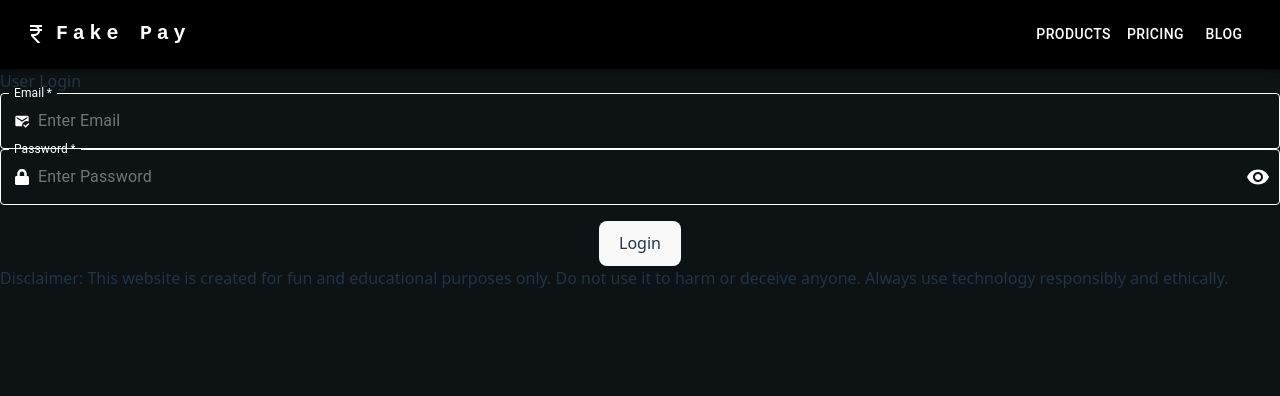
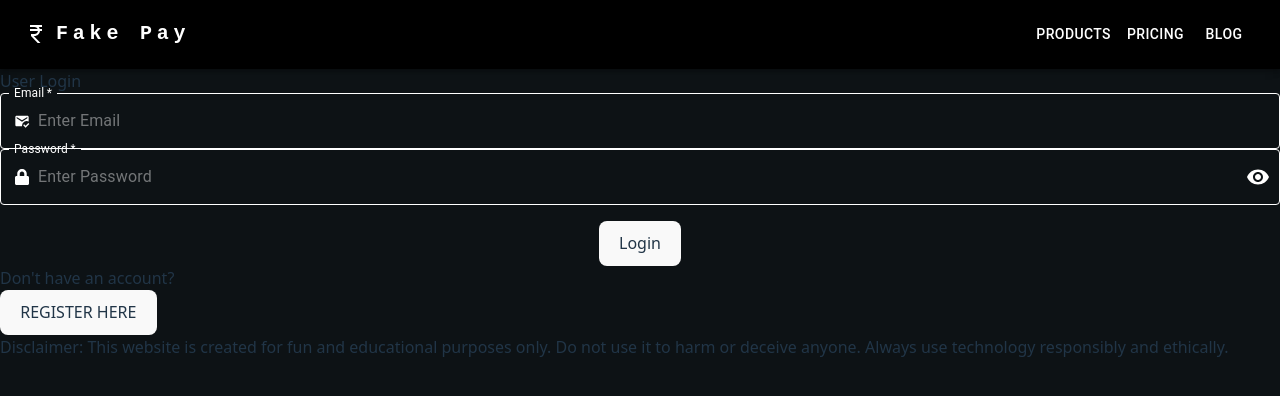
Before and after one commit to Whiterows42/FakePay, a React app in the folder src/: page / in a window 1280 px wide. Shown: the top 396 px of the page. Built offline with nearby package versions, Linux system fonts and the light colour scheme; the HTML template or start-up script is replaced by a standard one.

Commit message:
register button added

```diff
--- a/src/Componant/login/Login.jsx
+++ b/src/Componant/login/Login.jsx
@@ -345,7 +345,12 @@ const Login = () => {
           </Form>
         )}
       </Formik>
+      <div className="flex mt-4 justify-center items-center gap-2">
+        <h1 className="text-white">Don't have an account?</h1>
+        <button onClick={() => navigate("/signup")}>REGISTER HERE</button>
+      </div>
       <Snackbar
+        anchorOrigin={{ vertical: "top", horizontal: "center" }}
         open={open}
         autoHideDuration={6000}
         onClose={handleCloseSnackbar}
```
